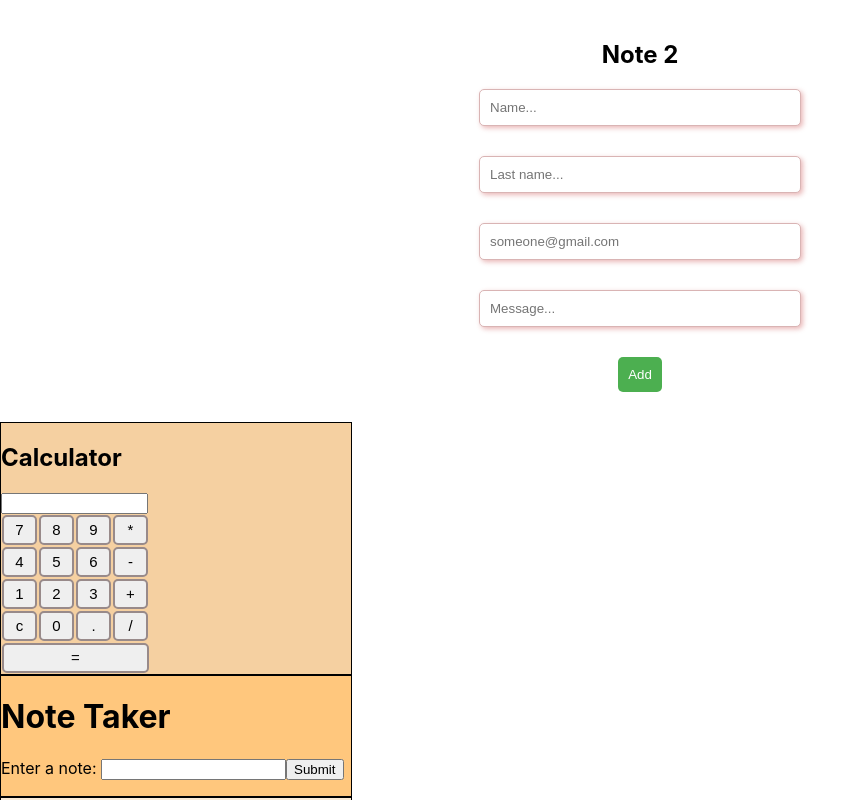
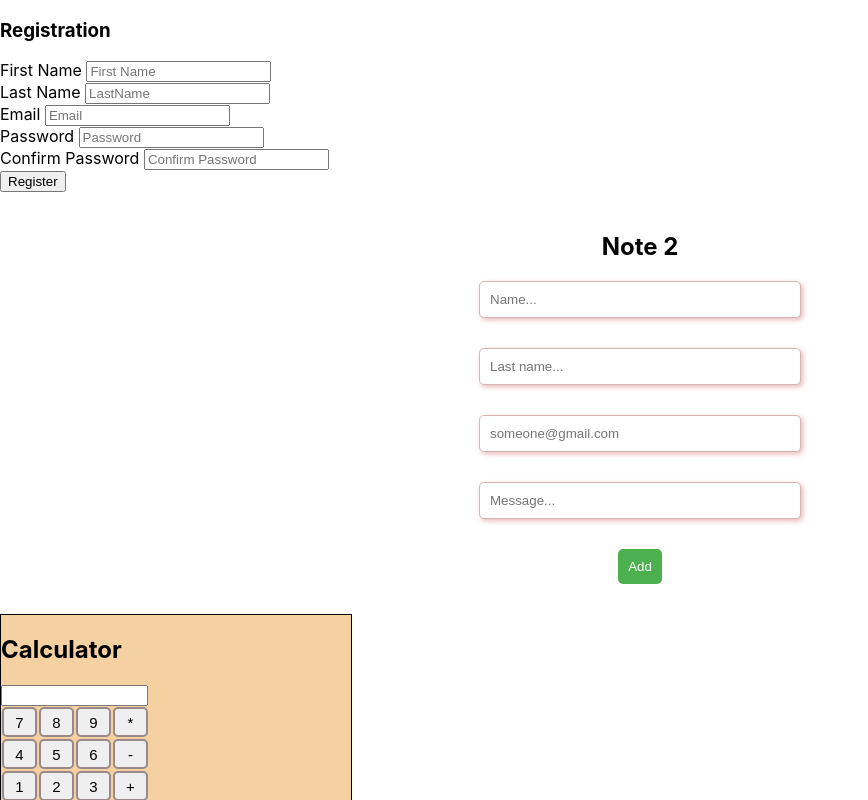
Before and after one commit to bokigolic/react-practice, a React (Create React App) app: page / in a window 1280 px wide. Shown: the top 800 px of the page, without its empty margins (0-868 px from the left). Built offline with nearby package versions, Linux system fonts and the light colour scheme.

Commit message:
registration form done

```diff
--- a/src/App.js
+++ b/src/App.js
@@ -4,12 +4,14 @@
 import NoteTaker from './component/NoteTaker';
 import Test2 from './component/Test2';
 import Note2 from './component/Note2';
+import RegistrationForm from './component/RegistrationForm';
 
 
 function App() {
   return (
     <div className="App">
       <>
+        <RegistrationForm />
         <Note2 />
         <Test2 />
         <NoteTaker />
--- /dev/null
+++ b/src/component/RegistrationForm.js
@@ -0,0 +1,38 @@
+import React, { useState } from 'react';
+
+
+const RegistrationForm = () => {
+  return (
+    <div>
+      <h3>Registration</h3>
+      <div className="form">
+        <div className="form-body">
+          <div className="username">
+            <label className="form__label" for="firstName">First Name </label>
+            <input className="form__input" type="text" id="firstName" placeholder="First Name" />
+          </div>
+          <div className="lastname">
+            <label className="form__label" for="lastName">Last Name </label>
+            <input type="text" name="" id="lastName" className="form__input" placeholder="LastName" />
+          </div>
+          <div className="email">
+            <label className="form__label" for="email">Email </label>
+            <input type="email" id="email" className="form__input" placeholder="Email" />
+          </div>
+          <div className="password">
+            <label className="form__label" for="password">Password </label>
+            <input className="form__input" type="password" id="password" placeholder="Password" />
+          </div>
+          <div className="confirm-password">
+            <label className="form__label" for="confirmPassword">Confirm Password </label>
+            <input className="form__input" type="password" id="confirmPassword" placeholder="Confirm Password" />
+          </div>
+        </div>
+        <div class="footer">
+          <button type="submit" class="btn">Register</button>
+        </div>
+      </div>
+    </div>
+  )
+};
+export default RegistrationForm;
```
